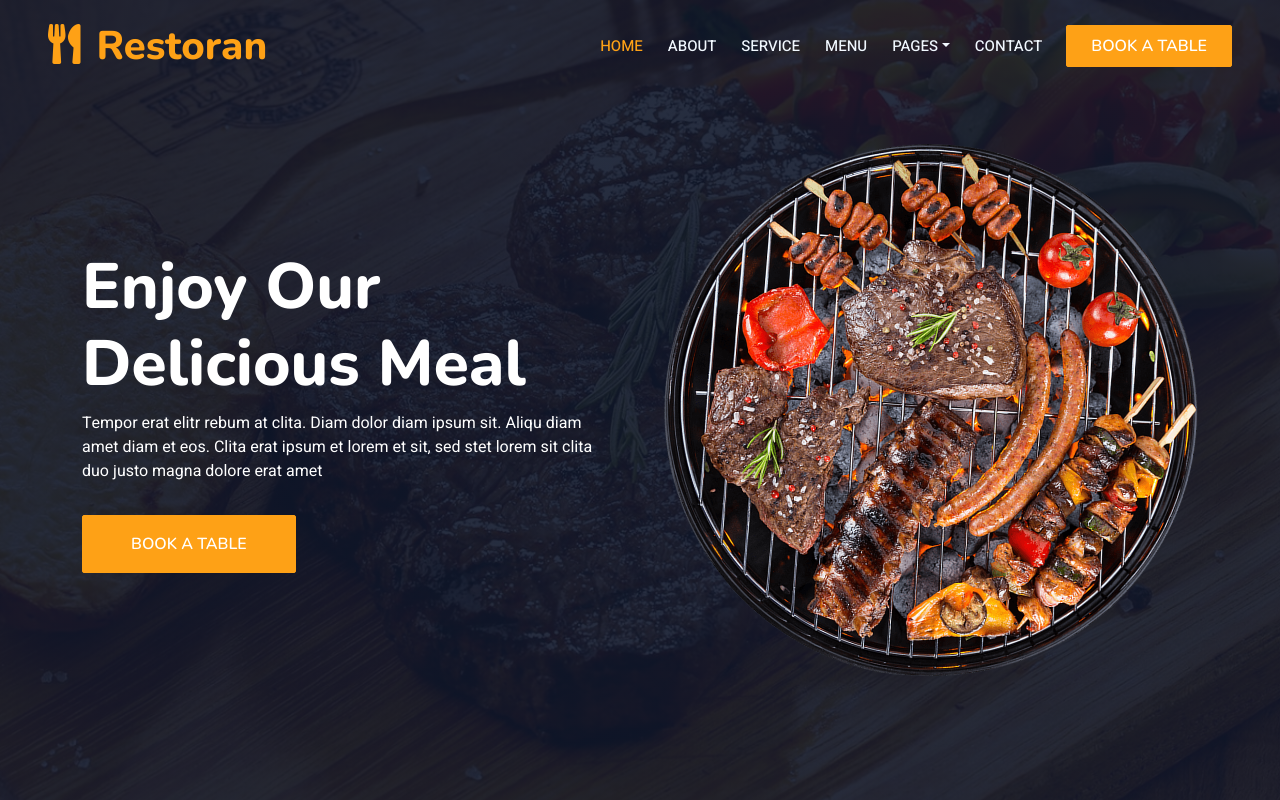
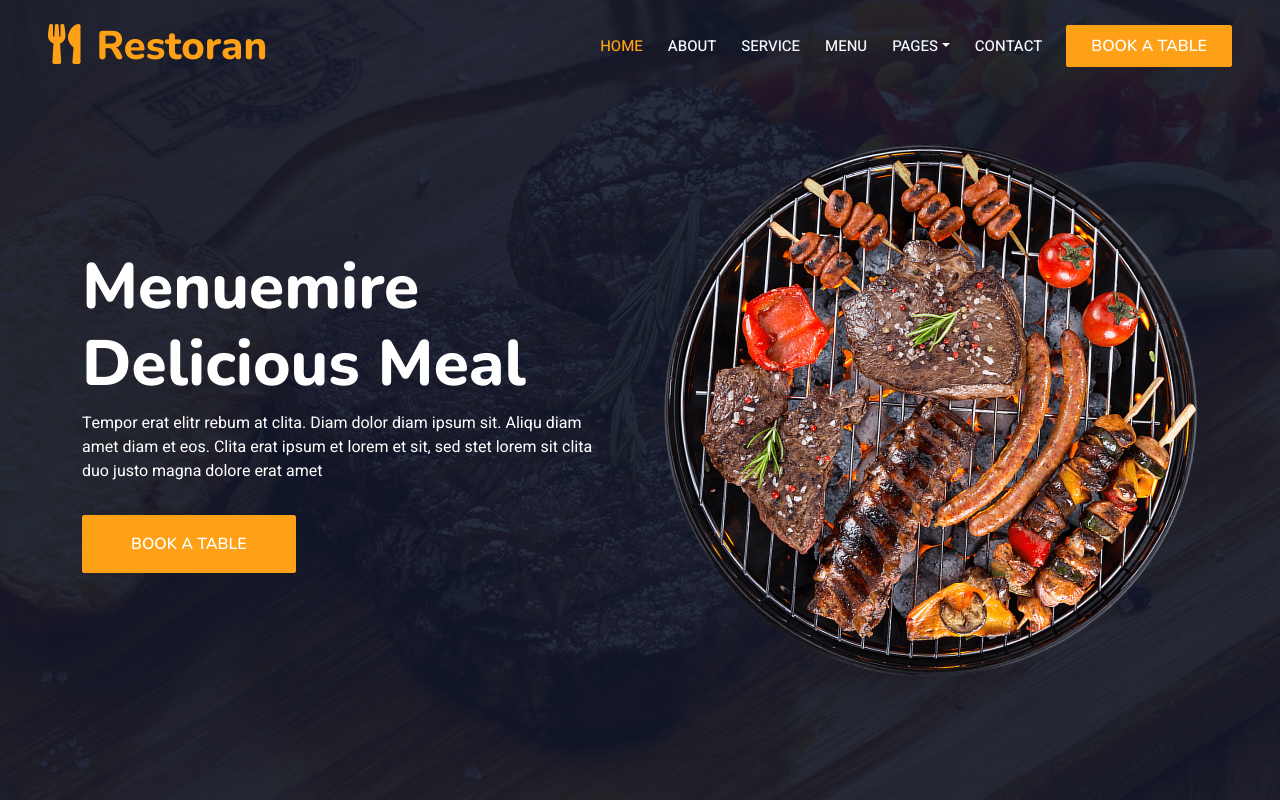
Before and after one commit to shubhamrajprajapati/restaurant-demo-test, a plain HTML site: page index.html in a window 1280 px wide. Shown: the top 800 px of the page. Drawn offline with nearby package versions, Linux system fonts and the light colour scheme.

Commit message:
Changed title

```diff
--- a/index.html
+++ b/index.html
@@ -77,7 +77,7 @@
                 <div class="container my-5 py-5">
                     <div class="row align-items-center g-5">
                         <div class="col-lg-6 text-center text-lg-start">
-                            <h1 class="display-3 text-white animated slideInLeft">Enjoy Our<br>Delicious Meal</h1>
+                            <h1 class="display-3 text-white animated slideInLeft">Menuemire<br>Delicious Meal</h1>
                             <p class="text-white animated slideInLeft mb-4 pb-2">Tempor erat elitr rebum at clita. Diam dolor diam ipsum sit. Aliqu diam amet diam et eos. Clita erat ipsum et lorem et sit, sed stet lorem sit clita duo justo magna dolore erat amet</p>
                             <a href="" class="btn btn-primary py-sm-3 px-sm-5 me-3 animated slideInLeft">Book A Table</a>
                         </div>
```
